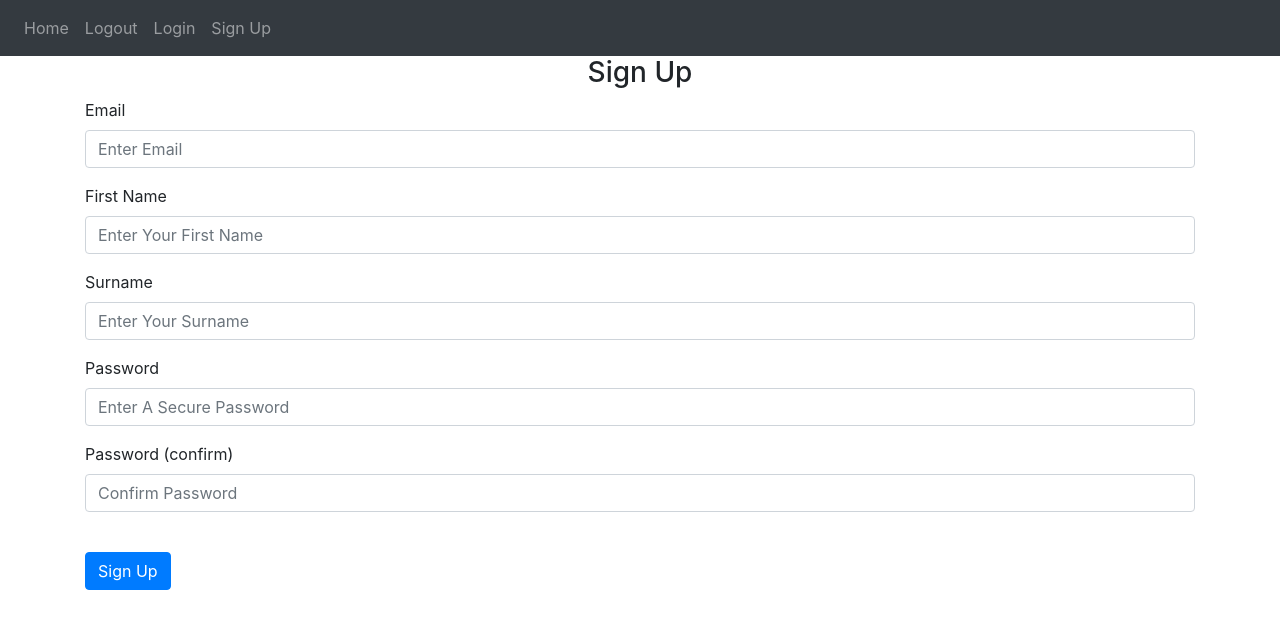
After one commit to kishan-parmar23/Flask-Web-Application, a Python web app: template website/templates/signup.html in a window 1280 px wide. The commit adds this page. Shown: the top 629 px of the page. Run offline with Jinja, Linux system fonts and the light colour scheme; the template is opened without the code that fills it, so the values that code supplies are empty; some libraries are stand-ins or nearby versions.

Commit message:
Added the first post and get requests as well as some basic error handling for checking the user's sign-up credentials

```diff
--- a/website/templates/base.html
+++ b/website/templates/base.html
@@ -31,9 +31,35 @@
         <div class="navbar-nav">
           <a class="nav-item nav-link" id="home" href="/">Home</a>
           <a class="nav-item nav-link" id="logout" href="/logout">Logout</a>
+          <a class="nav-item nav-link" id="login" href="/login">Login</a>
+          <a class="nav-item nav-link" id="signup" href="/sign-up">Sign Up</a>
         </div>
       </div>
     </nav>
+
+  {% with messages = get_flashed_messages(with_categories=true) %}
+    {% if messages %}
+      {% for category, message in messages %}
+        {% if category =='error' %}
+        <div class="alert alert-danger alter-dismissable fade show" role="alert">
+          {{ message }}
+          <button type="button" class="close" data-dismiss="alert">
+            <span aria-hidden="true">&times;</span>
+          </button>
+        </div>
+    {% else %}
+    <div class="alert alert-success alter-dismissable fade show" role="alert">
+      {{ message }}
+      <button type="button" class="close" data-dismiss="alert">
+        <span aria-hidden="true">&times;</span>
+      </button>
+    </div>
+    {% endif %} {% endfor %} {% endif %} {% endwith %}
+
+    <div class="container">
+        {% block content %}
+        {% endblock %}
+    </div>
 
     <script
       src="https://code.jquery.com/jquery-3.2.1.slim.min.js"
--- a/website/templates/home.html
+++ b/website/templates/home.html
@@ -1,2 +1,5 @@
 {% extends "base.html" %}
-{% block title %}Changed{% endblock %}
+{% block title %}Home{% endblock %}
+{% block content %}
+<h1>This is the home page.</h1>
+{% endblock %}
--- /dev/null
+++ b/website/templates/signup.html
@@ -0,0 +1,59 @@
+{% extends "base.html" %}
+{% block title %}SignUp{% endblock %}
+{% block content %}
+<form method="POST">
+  <h3 align="center">Sign Up</h3>
+    <div class="form-group">
+    <label for="email">Email</label>
+    <input
+      type="email"
+      class="form-control"
+      id="email"
+      name="email"
+      placeholder="Enter Email"
+    />
+    </div>
+    <div class="form-group">
+    <label for="firstName">First Name</label>
+    <input
+      type="text"
+      class="form-control"
+      id="firstName"
+      name="firstName"
+      placeholder="Enter Your First Name"
+    />
+    </div>
+    <div class="form-group">
+    <label for="surname">Surname</label>
+    <input
+      type="text"
+      class="form-control"
+      id="surname"
+      name="surname"
+      placeholder="Enter Your Surname"
+    />
+    </div>
+    <div class="form-group">
+    <label for="password1">Password</label>
+    <input
+      type="password"
+      class="form-control"
+      id="password1"
+      name="password1"
+      placeholder="Enter A Secure Password"
+    />
+    </div>
+    <div class="form-group">
+    <label for="password2">Password (confirm)</label>
+    <input
+      type="password"
+      class="form-control"
+      id="password2"
+      name="password2"
+      placeholder="Confirm Password"
+    />
+    </div>
+    <br />
+    <button type="submit" class="btn btn-primary">Sign Up</button>
+</form>
+{% endblock %}
```
Also changed, not shown: ProcessNotes.txt (+16 -1 lines), website/auth.py (+21 -6 lines), website/templates/login.html (added, +28 -0 lines).
